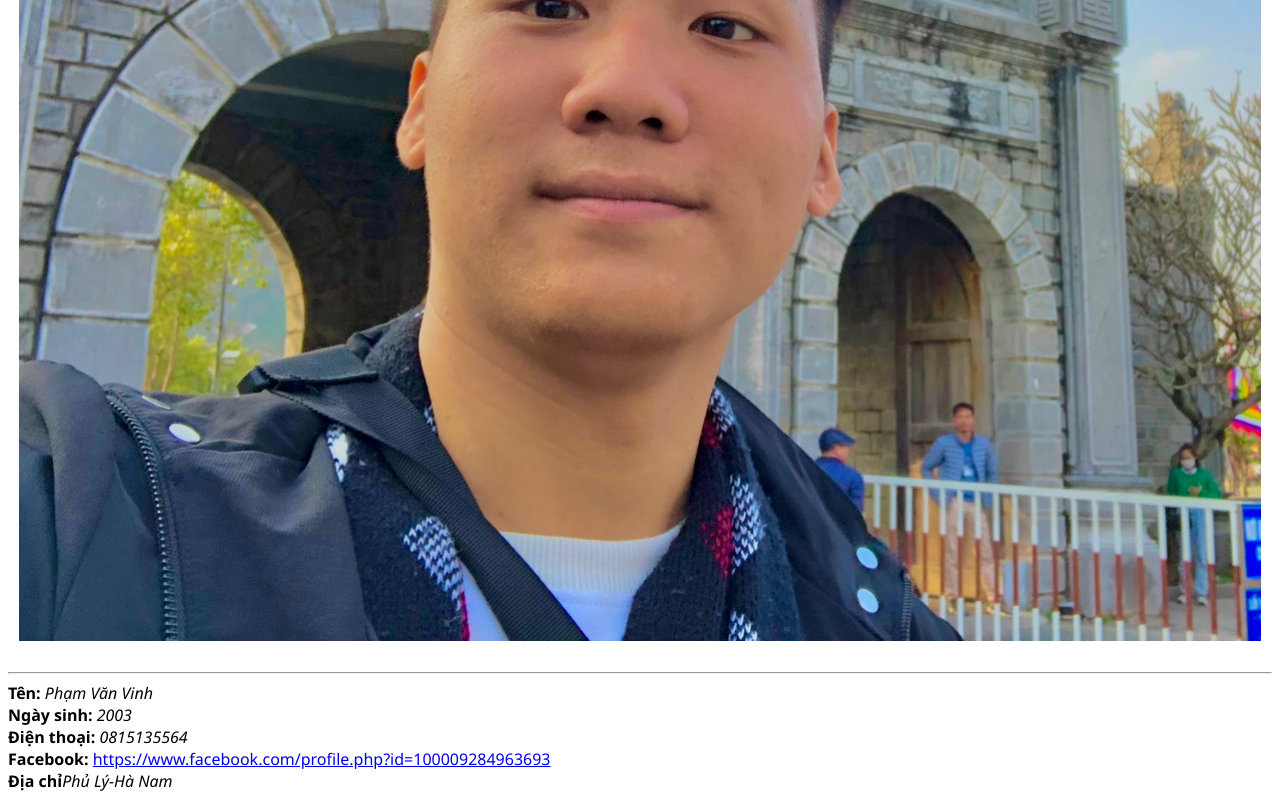
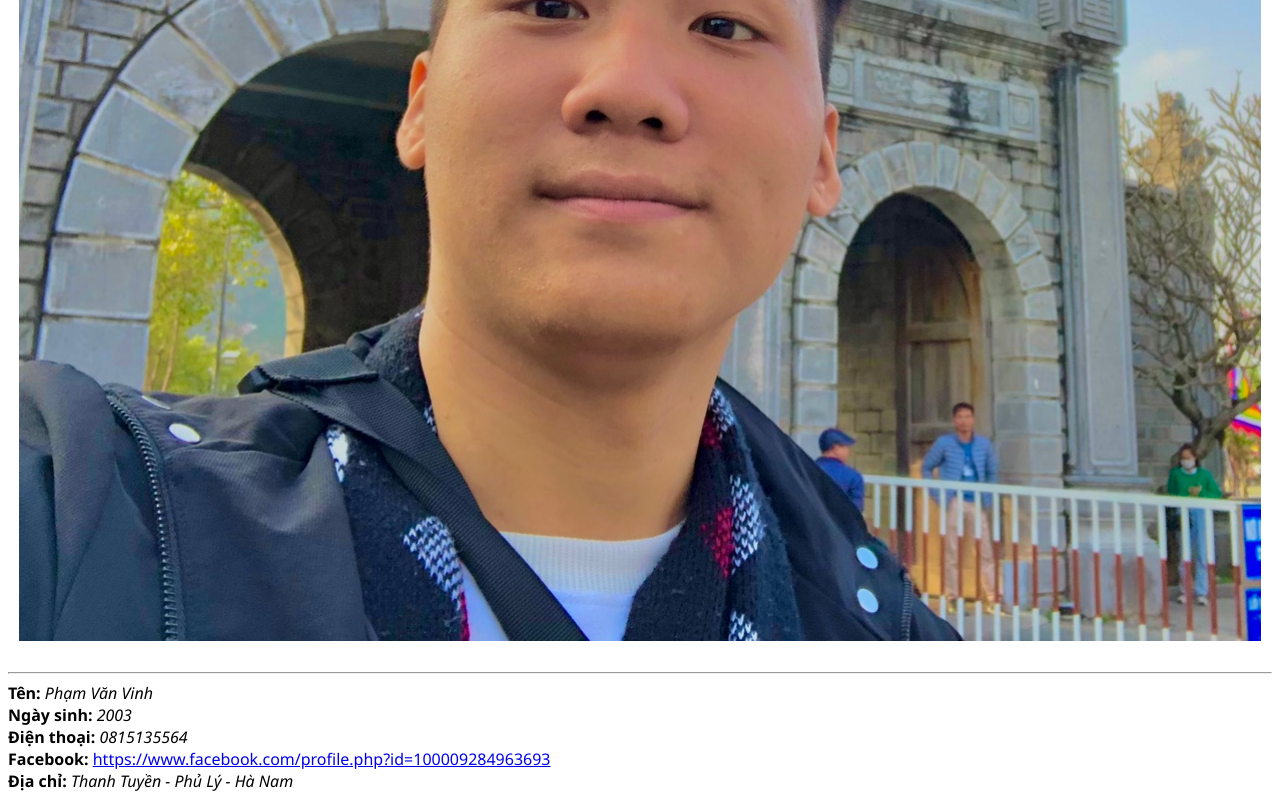
Before and after one commit to vinhvuiver2003/vinhvuiver2003.github.io, a plain HTML site: page index.html in a window 1280 px wide. Shown: the part 665-1465 px from the top of the page. Drawn offline with Linux system fonts and the light colour scheme.

Commit message:
oke lan 4

```diff
--- a/index.html
+++ b/index.html
@@ -25,7 +25,7 @@
             <b>Facebook: </b><a href="https://www.facebook.com/profile.php?id=100009284963693">https://www.facebook.com/profile.php?id=100009284963693</a>
         </div>
         <div class="thông tin">
-            <b>Địa chỉ</b><i>Phủ Lý-Hà Nam</i>
+            <b>Địa chỉ: </b><i>Thanh Tuyền - Phủ Lý - Hà Nam</i>
         </div>
     </body>
 </html>
```
